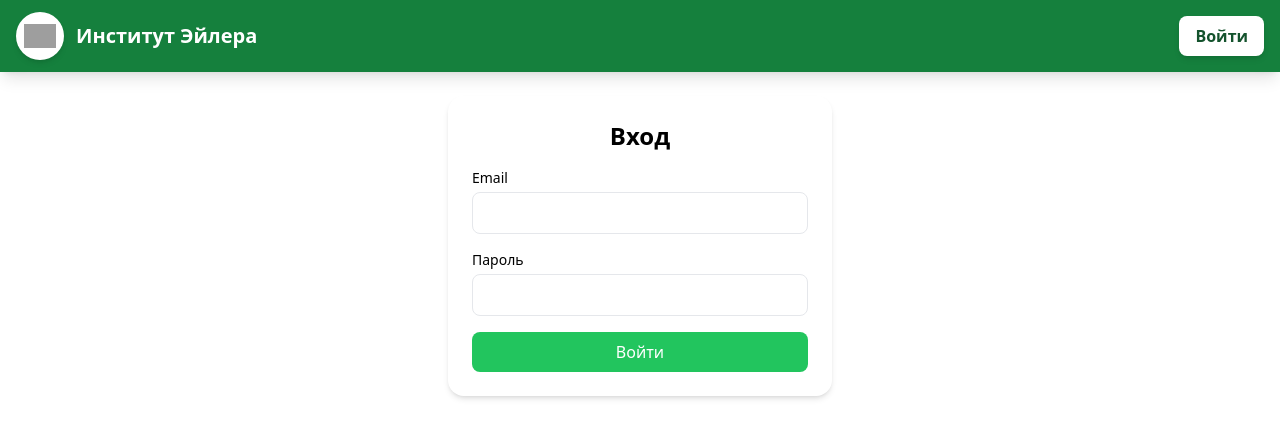
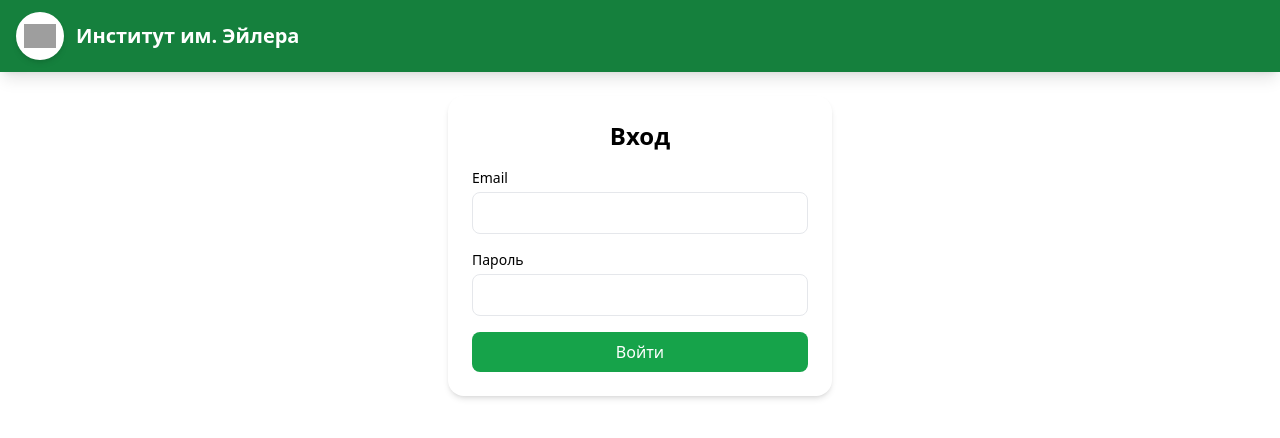
Before and after one commit to FedorKhokhryakov/website_for_Euler_Institute, a Vue app in the folder frontend/vue-app/: page /login in a window 1280 px wide. Shown: the top 438 px of the page. Built offline with nearby package versions, Linux system fonts and the light colour scheme; grey boxes are pictures that could not be loaded.

Commit message:
added NotFound page, changed personal account button

```diff
--- a/frontend/vue-app/src/App.vue
+++ b/frontend/vue-app/src/App.vue
@@ -1,4 +1,28 @@
 <script setup>
+import { computed } from 'vue'
+import { useRoute } from 'vue-router'
+import { useAuthStore } from './stores/auth'
+
+const route = useRoute()
+const authStore = useAuthStore()
+
+const showAuthButton = computed(() => {
+  return route.path !== '/login'
+})
+
+const authButtonConfig = computed(() => {
+  if (authStore.isAuthenticated) {
+    return {
+      text: 'Личный кабинет',
+      link: '/account',
+    }
+  } else {
+    return {
+      text: 'Войти',
+      link: '/login',
+    }
+  }
+})
 </script>
 
 <template>
@@ -14,13 +38,13 @@
 					class="h-8 w-8 object-contain"
 				  />
 				</div>
-				<span class="text-xl font-bold">Институт Эйлера</span>
+				<span class="text-xl font-bold">Институт им. Эйлера</span>
 			  </div>
 
 
-			  <router-link to="/login">
-				<button class="bg-white text-green-900 px-4 py-2 rounded-lg font-semibold hover:bg-blue-50 transition-all shadow-md hover:shadow-lg">
-				  Войти
+			  <router-link v-if="showAuthButton" :to=authButtonConfig.link>
+				<button class="bg-white text-green-900 px-4 py-2 rounded-lg font-semibold hover:bg-blue-50 transition-all">
+				   {{ authButtonConfig.text }}
 				</button>
 			  </router-link>
 			</div>
--- a/frontend/vue-app/src/router/index.js
+++ b/frontend/vue-app/src/router/index.js
@@ -1,12 +1,14 @@
 import { createRouter, createWebHistory } from "vue-router"
 import Login from "../views/Login.vue"
 import Main from "../views/Main.vue"
+import NotFound from "../views/NotFound.vue"
 import { useAuthStore } from "../stores/auth"
 
 const routes = [
   { path: "/", redirect: "/login" },
   { path: "/login", component: Login, meta: {requiresAuth: false} },
-  { path: "/main", component: Main, meta: {requiresAuth: true} }
+  { path: "/main", component: Main, meta: {requiresAuth: true} },
+  { path: "/:pathMatch(.*)*", component: NotFound }
 ]
 
 const router = createRouter({
@@ -16,7 +18,7 @@ const router = createRouter({
 
 let authStore = null
 
-router.beforeEach(async (to, from, next) => {
+/*router.beforeEach(async (to, from, next) => {
   if (!authStore) {
     authStore = useAuthStore()
     await authStore.initialize()
@@ -31,6 +33,6 @@ router.beforeEach(async (to, from, next) => {
   } else {
     next()
   }
-})
+})*/
 
 export default router
--- a/frontend/vue-app/src/style.css
+++ b/frontend/vue-app/src/style.css
@@ -1,3 +1,10 @@
 @tailwind base;
 @tailwind components;
 @tailwind utilities;
+
+button {
+    background: #22c55e;
+}
+button:focus {
+    background: #166534;
+}
--- a/frontend/vue-app/src/views/Login.vue
+++ b/frontend/vue-app/src/views/Login.vue
@@ -26,7 +26,7 @@
 
         <button
           type="submit"
-          class="w-full bg-green-500 text-white p-2 rounded-lg hover:bg-green-800 transition"
+          class="w-full bg-green-600 text-white p-2 rounded-lg hover:bg-green-800 transition"
         >
           Войти
         </button>
--- /dev/null
+++ b/frontend/vue-app/src/views/NotFound.vue
@@ -0,0 +1,20 @@
+<template>
+  <div class="flex items-center justify-center">
+    <div class="text-center">
+      <h1 class="text-6xl font-bold text-gray-800 mb-4">404</h1>
+      <h2 class="text-2xl font-semibold text-gray-700 mb-4">Страница не найдена</h2>
+      <p class="text-gray-600 mb-8">
+        Извините, страница которую вы ищете, не существует.
+      </p>
+      <router-link
+        to="/main"
+        class="bg-green-600 hover:bg-green-800 text-white px-6 py-3 rounded-lg transition-colors"
+      >
+        Вернуться на главную
+      </router-link>
+    </div>
+  </div>
+</template>
+
+<script setup>
+</script>
```
